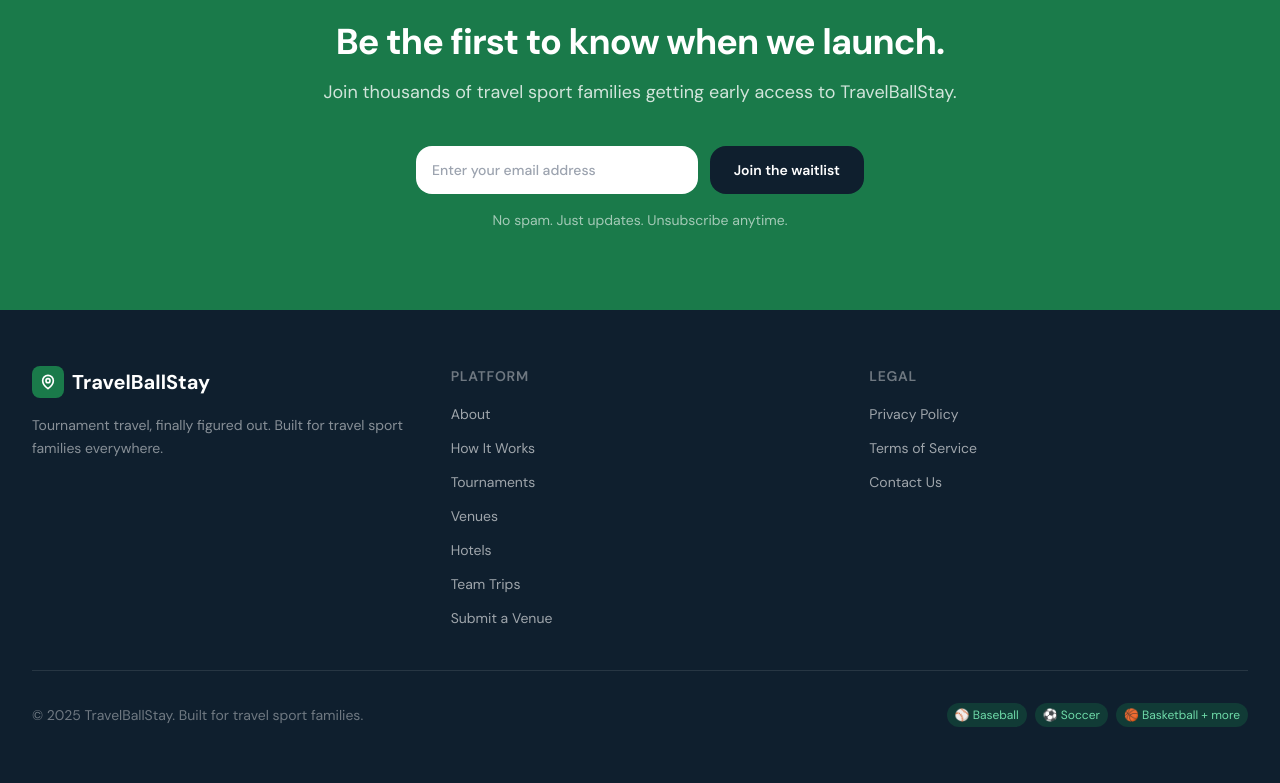
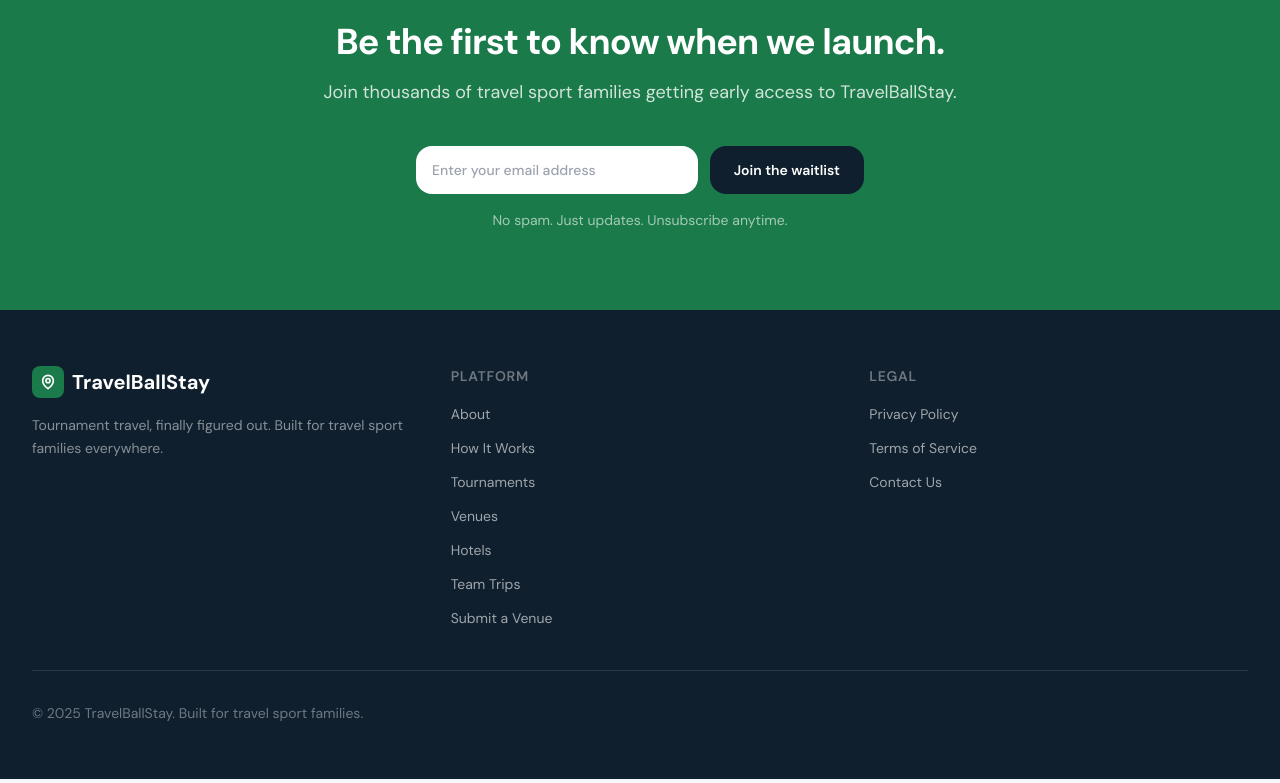
Before and after one commit to ceydecker-arch/Travelballstay, a Next.js app: page / in a window 1280 px wide. Shown: the part 4144-4927 px from the top of the page. Built offline with nearby package versions, Linux system fonts and the light colour scheme.

Commit message:
Removed sport badges from footer

```diff
--- a/components/Footer.tsx
+++ b/components/Footer.tsx
@@ -85,17 +85,6 @@ export default function Footer() {
           <p className="text-sm" style={{ color: 'rgba(255,255,255,0.4)' }}>
             © 2025 TravelBallStay. Built for travel sport families.
           </p>
-          <div className="flex items-center gap-2">
-            <span className="text-xs px-2 py-1 rounded-full" style={{ backgroundColor: 'rgba(26,122,74,0.3)', color: '#6fdba9' }}>
-              ⚾ Baseball
-            </span>
-            <span className="text-xs px-2 py-1 rounded-full" style={{ backgroundColor: 'rgba(26,122,74,0.3)', color: '#6fdba9' }}>
-              ⚽ Soccer
-            </span>
-            <span className="text-xs px-2 py-1 rounded-full" style={{ backgroundColor: 'rgba(26,122,74,0.3)', color: '#6fdba9' }}>
-              🏀 Basketball + more
-            </span>
-          </div>
         </div>
       </div>
     </footer>
```
